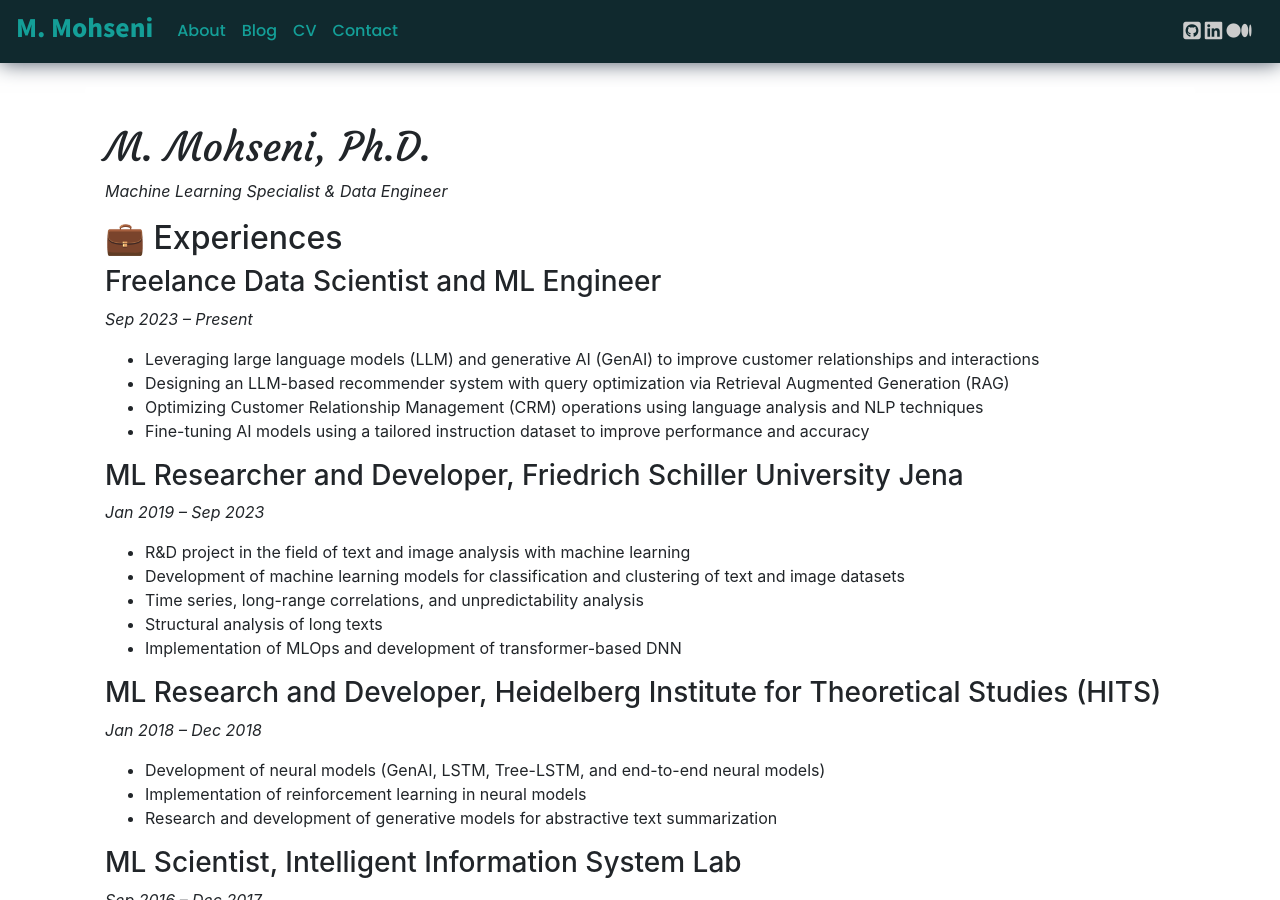
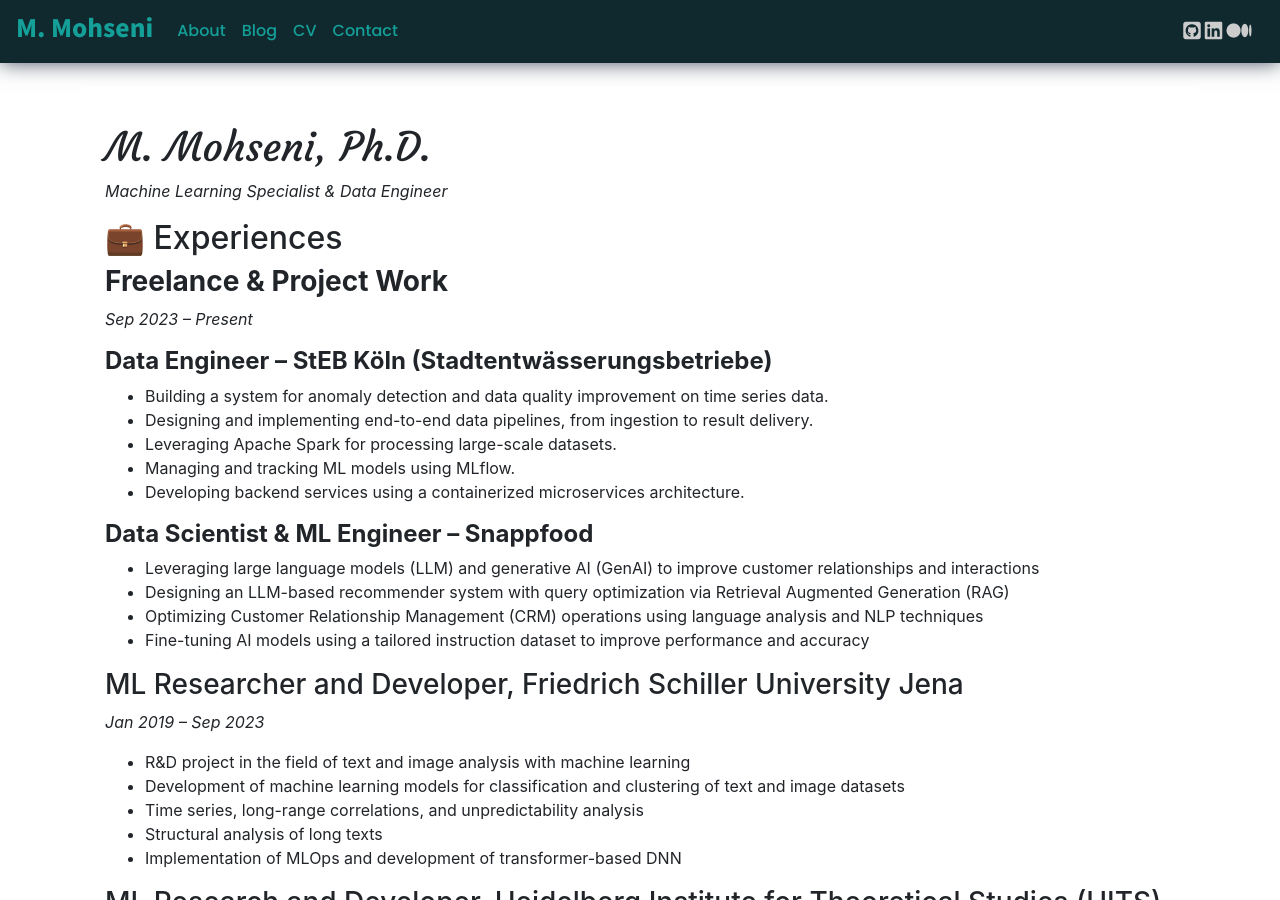
Before and after one commit to mohsenim/mohsenim.github.io, a Jekyll site: the page built from pages/CV.md, in a window 1280 px wide and 900 px high. Built offline with Jekyll 4.4.1, drawn with Linux system fonts in a browser that asks for light colours; nearby versions of some CDN libraries; comment, search, counter and statistics services are not loaded.

Commit message:
doc: update CV

```diff
--- a/pages/CV.md
+++ b/pages/CV.md
@@ -14,9 +14,19 @@ header-img:
 
 ## 💼 Experiences
 
-### Freelance Data Scientist and ML Engineer
+### **Freelance & Project Work**
 
 *Sep 2023 – Present*
+
+#### **Data Engineer – StEB Köln (Stadtentwässerungsbetriebe)**
+
+* Building a system for anomaly detection and data quality improvement on time series data.
+* Designing and implementing end-to-end data pipelines, from ingestion to result delivery.
+* Leveraging Apache Spark for processing large-scale datasets.
+* Managing and tracking ML models using MLflow.
+* Developing backend services using a containerized microservices architecture.
+
+#### **Data Scientist & ML Engineer – Snappfood**
 
 * Leveraging large language models (LLM) and generative AI (GenAI) to improve customer relationships and interactions
 * Designing an LLM-based recommender system with query optimization via Retrieval Augmented Generation (RAG)
```
